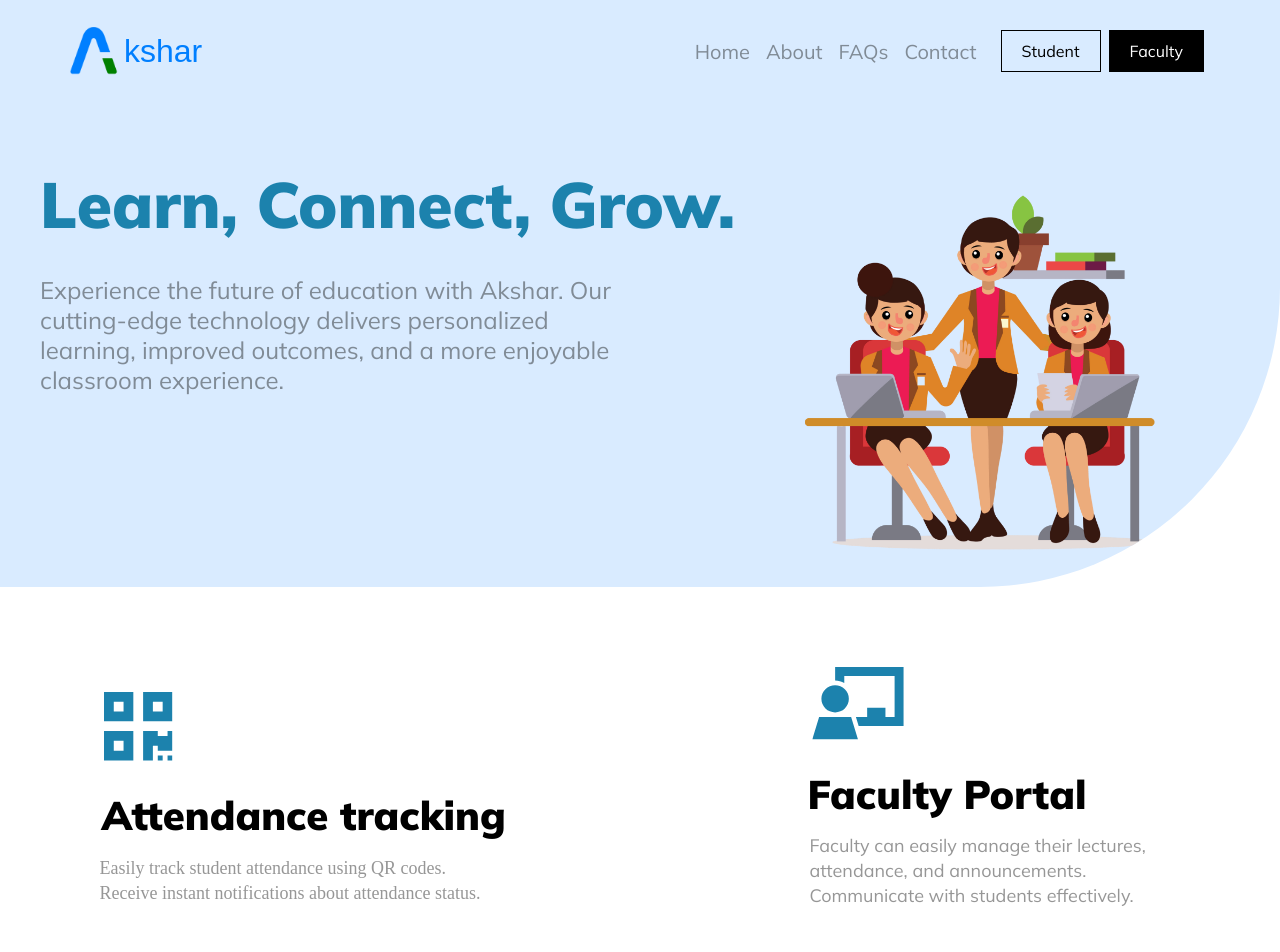
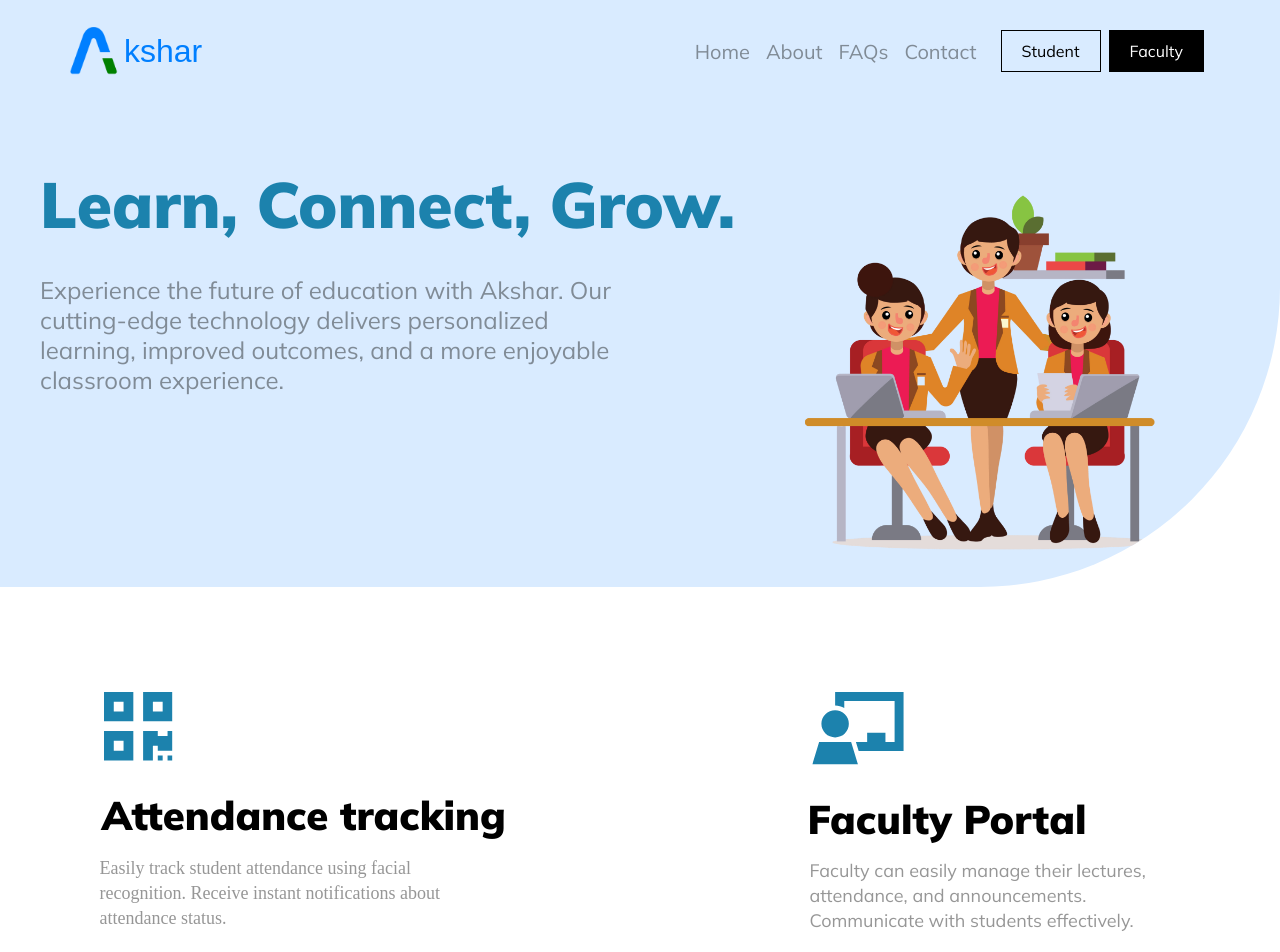
Before and after one commit to vinay-th/Akshar, a React (Vite) app in the folder frontend/: page / in a window 1280 px wide. Shown: the top 952 px of the page. Built offline with nearby package versions, Linux system fonts and the light colour scheme; a web font is replaced by a local one.

Commit message:
commit-*

```diff
--- a/frontend/src/components/Features.jsx
+++ b/frontend/src/components/Features.jsx
@@ -23,8 +23,8 @@ const Features = ({ className = '' }) => {
                 </h1>
               </div>
               <div className="w-[393px] relative text-lg leading-[25px] font-mainpara text-main-para inline-block max-w-full">
-                Easily track student attendance using QR codes. Receive instant
-                notifications about attendance status.
+                Easily track student attendance using facial recognition.
+                Receive instant notifications about attendance status.
               </div>
             </div>
           </div>
```
Also changed, not shown: 1 other file (tests, documents, lock files or other folders).
